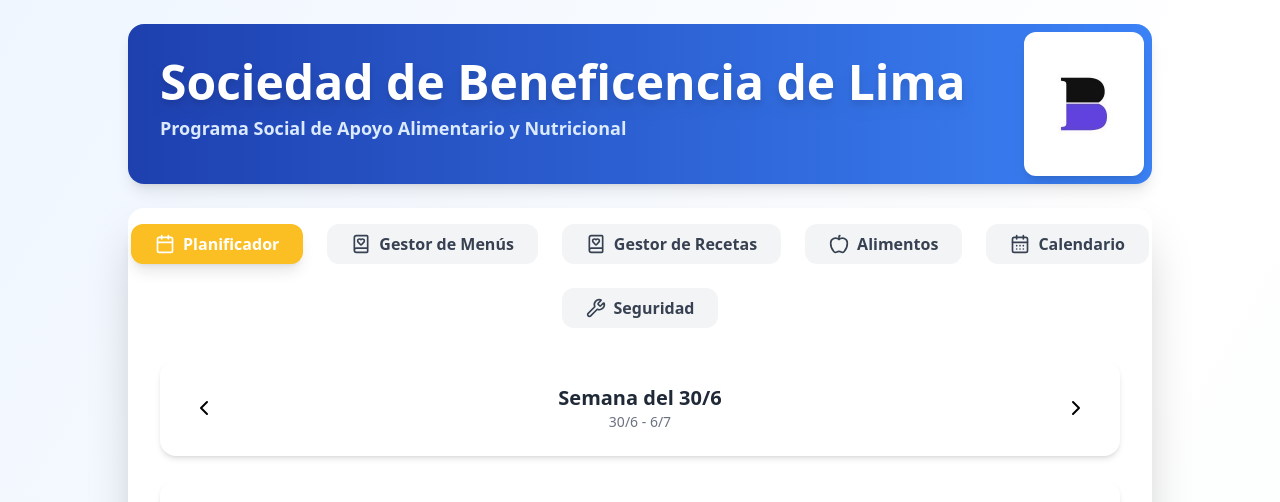
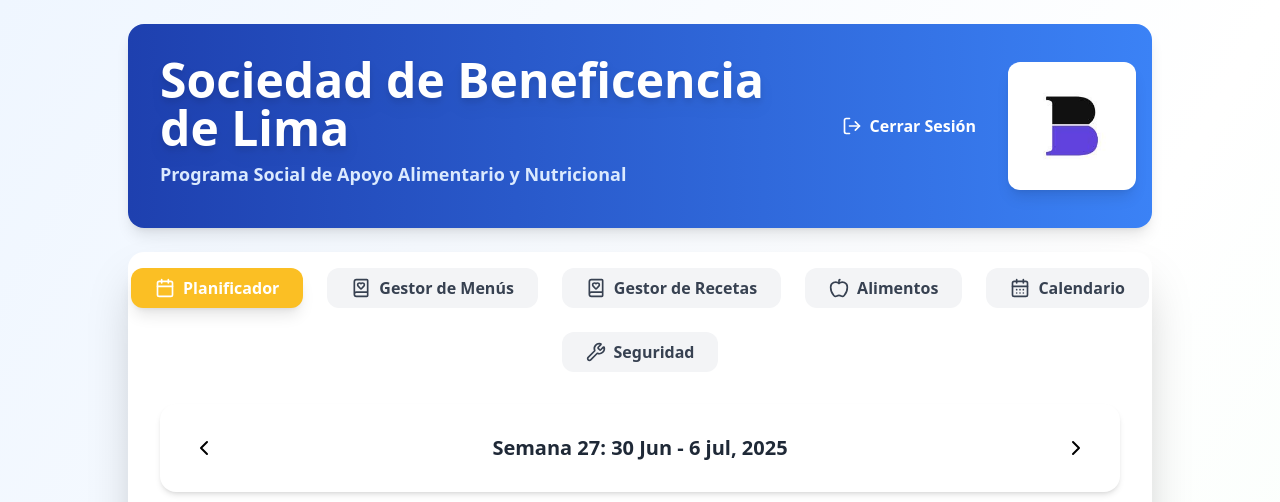
Before and after one commit to rcaichihua/nutricional-frontend, a React (Vite) app: page / in a window 1280 px wide. Shown: the top 502 px of the page. Built offline with nearby package versions, Linux system fonts and the light colour scheme; no server answers; sample sign-in values are in the browser's storage.

Commit message:
Cambio en Home-cerrar sesion-Nombre de semana-eliminacion de menu

```diff
--- a/src/pages/Home.jsx
+++ b/src/pages/Home.jsx
@@ -1,5 +1,5 @@
 import { useState } from "react";
-import { BookHeart, Calendar, Apple, Sparkles, HeartPlus, ChartLine, CalendarDays, Wrench } from "lucide-react";
+import { BookHeart, Calendar, Apple, Sparkles, HeartPlus, ChartLine, CalendarDays, Wrench, LogOut } from "lucide-react"; // Se añade el ícono LogOut
 import MenuPlanner from "./MenuPlanner";
 import RecipeManager from "./RecipeManager";
 import InsumosManager from "../pages/InsumosManager";
@@ -19,7 +19,8 @@
   const LOGO_URL = "/logo-blima.jpg";
   const navigate = useNavigate();
 
-  const handleLogoClick = () => {
+  // Se renombra la función para que sea específica del logout y no del logo
+  const handleLogout = () => {
     logout();
     navigate('/login');
   };
@@ -27,23 +28,35 @@
   return (
     <div className="min-h-screen bg-gradient-to-br from-blue-50 via-white to-green-50 flex flex-col items-center justify-start p-0 md:p-6">
       {/* Banner institucional */}
-      <div className="w-full max-w-5xl rounded-2xl shadow-lg mb-6 overflow-hidden flex flex-col md:flex-row items-center bg-gradient-to-r from-blue-800 to-blue-500">
-        {/* Responsive: stack logo/heading en mobile */}
+      <div className="w-full max-w-5xl rounded-2xl shadow-lg mb-6 overflow-hidden flex flex-col md:flex-row items-center justify-between bg-gradient-to-r from-blue-800 to-blue-500">
+        {/* Lado izquierdo con el título */}
         <div className="flex-1 flex flex-col items-center md:items-start p-4 md:p-8">
           <h1 className="text-3xl sm:text-4xl md:text-5xl font-extrabold text-white drop-shadow-lg mb-2 text-center md:text-left">
             Sociedad de Beneficencia de Lima
           </h1>
           <p className="text-base sm:text-lg text-blue-100 mb-2 font-semibold text-center md:text-left">
-          Programa Social de Apoyo Alimentario y Nutricional
+            Programa Social de Apoyo Alimentario y Nutricional
           </p>
         </div>
-        <div className="w-full md:w-auto flex justify-center md:justify-end">
+
+        {/* --- CONTENEDOR DERECHO MODIFICADO --- */}
+        <div className="flex items-center gap-4 m-2 md:m-4">
+          {/* --- NUEVO BOTÓN DE LOGOUT --- */}
+          <button
+            onClick={handleLogout}
+            className="flex items-center gap-2 px-4 py-2 rounded-lg text-white font-semibold hover:bg-white/20 transition-colors"
+            title="Cerrar Sesión"
+          >
+            <LogOut size={20} />
+            <span className="hidden sm:inline">Cerrar Sesión</span>
+          </button>
+
+          {/* Logo (se quita el onClick y cursor-pointer para evitar logout accidental) */}
           <img
             src={LOGO_URL}
             alt="Logo Beneficencia"
-            className="h-20 sm:h-24 md:h-36 m-2 bg-white rounded-xl shadow-lg cursor-pointer"
-            style={{ objectFit: "contain", padding: 10, maxWidth: 120 }}
-            onClick={handleLogoClick}
+            className="h-20 sm:h-24 md:h-32 bg-white rounded-xl shadow-lg p-2"
+            style={{ objectFit: 'contain' }}
           />
         </div>
       </div>
@@ -96,39 +109,6 @@
           >
             <Apple size={20} /> Alimentos
           </button>
-          {/* <button
-            className={`px-6 py-2 rounded-xl font-semibold flex items-center gap-2 transition-all
-              ${
-                activeTab === "nutrientes"
-                  ? "bg-cyan-600 text-white shadow-lg"
-                  : "bg-gray-100 text-gray-700 hover:bg-gray-200"
-              }`}
-            onClick={() => setActiveTab("nutrientes")}
-          >
-            <Sparkles size={20} /> Nutrientes
-          </button> */}
-          {/* <button
-            className={`px-6 py-2 rounded-xl font-semibold flex items-center gap-2 transition-all
-              ${
-                activeTab === "nutrientesReceta"
-                  ? "bg-cyan-600 text-white shadow-lg"
-                  : "bg-gray-100 text-gray-700 hover:bg-gray-200"
-              }`}
-            onClick={() => setActiveTab("nutrientesReceta")}
-          >
-            <Sparkles size={20} /> Nutrientes Receta
-          </button> */}
-          {/* <button
-            className={`px-6 py-2 rounded-xl font-semibold flex items-center gap-2 transition-all
-              ${
-                activeTab === "nutrientes2"
-                  ? "bg-cyan-500 text-white shadow-lg"
-                  : "bg-gray-100 text-gray-700 hover:bg-gray-200"
-              }`}
-            onClick={() => setActiveTab("nutrientes2")}
-          >
-            <HeartPlus size={20} /> Mejoras
-          </button> */}
           <button
             className={`px-6 py-2 rounded-xl font-semibold flex items-center gap-2 transition-all
               ${
--- a/src/pages/MenuPlanner.jsx
+++ b/src/pages/MenuPlanner.jsx
@@ -1,5 +1,7 @@
 import { useState, useEffect, useMemo, useCallback } from "react";
-import { User2, PlusCircle, X, ChevronLeft, ChevronRight } from "lucide-react";
+import { User2, PlusCircle, Trash2, ChevronLeft, ChevronRight } from "lucide-react"; // 1. Se añade el ícono Trash2
+import { format, getWeek } from 'date-fns';
+import { es } from 'date-fns/locale';
 import { useRecetas } from "../hooks/useRecetas";
 import { getMenus, crearMenu, editarMenu } from "../api/menus";
 import SelectRecipeModal from "../components/SelectRecipeModal";
@@ -19,30 +21,41 @@
 ];
 
 export default function MenuPlanner() {
-  const { asignacionMenu, createAsignacionMenu } = useAsignacionMenu();
+  // 2. Se importa la nueva función de eliminación del hook
+  const { asignacionMenu, createAsignacionMenu, deleteAsignacionMenu } = useAsignacionMenu();
   const { recetasConInsumos } = useRecetas({ onlyConInsumos: true });
 
-  // Nuevo estado: menús asignados por día y tipoComida
   const [menusPorDiaComida, setMenusPorDiaComida] = useState({});
 
   useEffect(() => {
-    // Agrupa las asignaciones por fechaAsignacion y tipoComida
     const agrupados = {};
     asignacionMenu.forEach((asig) => {
       const fecha = asig.fechaAsignacion;
       const tipo = asig.tipoComida;
       if (!agrupados[fecha]) agrupados[fecha] = {};
       if (!agrupados[fecha][tipo]) agrupados[fecha][tipo] = [];
-      agrupados[fecha][tipo].push(asig.menu);
+      // 3. Cambio clave: Se guarda la asignación completa (no solo el menú) para tener el ID de asignación
+      agrupados[fecha][tipo].push(asig);
     });
     setMenusPorDiaComida(agrupados);
   }, [asignacionMenu]);
 
-  // Estado para la semana seleccionada
+  // --- 4. NUEVA FUNCIÓN PARA MANEJAR LA ELIMINACIÓN ---
+  const handleEliminarAsignacion = useCallback(async (asignacionMenuId) => {
+    // Diálogo de confirmación para seguridad
+    if (window.confirm("¿Estás seguro de que deseas eliminar este menú asignado?")) {
+      const success = await deleteAsignacionMenu(asignacionMenuId);
+
+      if (!success) {
+        alert("Hubo un error al eliminar la asignación.");
+      }
+    }
+  }, [deleteAsignacionMenu]);
+  // --- FIN DE LA NUEVA FUNCIÓN ---
+
   const [semanaSeleccionada, setSemanaSeleccionada] = useState(() => {
     const hoy = new Date();
     const lunes = new Date(hoy);
-    // Corregir el cálculo del lunes (0 = domingo, 1 = lunes, etc.)
     const diaSemana = hoy.getDay();
     const diasHastaLunes = diaSemana === 0 ? 6 : diaSemana - 1;
     lunes.setDate(hoy.getDate() - diasHastaLunes);
@@ -59,13 +72,10 @@
 
   const [guardando, setGuardando] = useState({});
 
-  // Estado para almacenar los menús obtenidos
   const [menus, setMenus] = useState([]);
   const [cargandoMenus, setCargandoMenus] = useState(true);
-  // Estado para mostrar el loader solo si la carga tarda más de 300ms
   const [mostrarLoader, setMostrarLoader] = useState(false);
 
-  // Centralizar el refetch de menús y asignaciones
   const refetchMenusYAsignaciones = useCallback(async () => {
     setCargandoMenus(true);
     try {
@@ -81,7 +91,6 @@
     }
   }, [asignacionMenu]);
 
-  // Efecto para mostrar el loader solo si la carga tarda más de 300ms
   useEffect(() => {
     let timer;
     if (cargandoMenus) {
@@ -92,12 +101,10 @@
     return () => clearTimeout(timer);
   }, [cargandoMenus]);
 
-  // Refrescar al montar el componente
   useEffect(() => {
     refetchMenusYAsignaciones();
   }, [refetchMenusYAsignaciones]);
 
-  // Función para obtener las fechas de la semana
   const obtenerFechasSemana = (fechaInicio) => {
     const fechas = [];
     for (let i = 0; i < 7; i++) {
@@ -115,7 +122,6 @@
     });
   };
 
-  // Función para formatear fecha en formato YYYY-MM-DD
   const formatearFechaISO = useCallback((fecha) => {
     const year = fecha.getFullYear();
     const month = String(fecha.getMonth() + 1).padStart(2, '0');
@@ -123,21 +129,24 @@
     return `${year}-${month}-${day}`;
   }, []);
 
-  // Memoizar fechas de la semana
   const fechasSemana = useMemo(() =>
     obtenerFechasSemana(semanaSeleccionada),
     [semanaSeleccionada]
   );
 
+  const formattedWeekTitle = useMemo(() => {
+    const weekStart = fechasSemana[0];
+    const weekEnd = fechasSemana[6];
+    const weekNumber = getWeek(weekStart, { weekStartsOn: 1, locale: es });
+    return `Semana ${weekNumber}: ${format(weekStart, 'd MMM')} - ${format(weekEnd, 'd MMM, yyyy', { locale: es })}`;
+  }, [fechasSemana]);
 
-  // Memoizar función de verificación de recetas
   const tieneRecetas = useCallback((dia) => {
     const recetasDia = seleccionadas[dia];
     if (!recetasDia) return false;
     return Object.values(recetasDia).some(recetas => recetas && recetas.length > 0);
   }, [seleccionadas]);
 
-  // Memoizar función de carga de recetas
   const cargarRecetasDeMenuMemo = useCallback((fecha) => {
     const menuEncontrado = menus.find(menu => menu.fechaMenu === fecha);
 
@@ -164,25 +173,21 @@
     return null;
   }, [menus, recetasConInsumos]);
 
-  // Navegar a la semana anterior
   const semanaAnterior = () => {
     const nuevaSemana = new Date(semanaSeleccionada);
     nuevaSemana.setDate(semanaSeleccionada.getDate() - 7);
     setSemanaSeleccionada(nuevaSemana);
   };
 
-  // Navegar a la semana siguiente
   const semanaSiguiente = () => {
     const nuevaSemana = new Date(semanaSeleccionada);
     nuevaSemana.setDate(semanaSeleccionada.getDate() + 7);
     setSemanaSeleccionada(nuevaSemana);
   };
 
-  // Optimizar el useEffect para evitar cálculos innecesarios
   useEffect(() => {
     const nuevasSeleccionadas = {};
 
-    // Usar Map para búsquedas más eficientes
     const menusMap = new Map(menus.map(menu => [menu.fechaMenu, menu]));
 
     fechasSemana.forEach((fecha, index) => {
@@ -216,24 +221,19 @@
     setSeleccionadas(nuevasSeleccionadas);
   }, [semanaSeleccionada, menus, recetasConInsumos, formatearFechaISO]);
 
-  // Función para guardar un día específico
   const handleGuardarDia = useCallback(async (dia) => {
     setGuardando(prev => ({ ...prev, [dia]: true }));
 
     try {
-      // Obtener la fecha del día seleccionado
       const indexDia = DIAS_SEMANA.indexOf(dia);
       const fechaDia = fechasSemana[indexDia];
       const fechaFormateada = formatearFechaISO(fechaDia);
 
-      // Verificar si ya existe un menú para esta fecha
       const menuExistente = menus.find(menu => menu.fechaMenu === fechaFormateada);
 
-      // Construir el array de todas las recetas (existentes + nuevas)
       const todasLasRecetas = [];
       const recetasDia = seleccionadas[dia] || {};
 
-      // Recorrer cada tipo de comida
       COMIDAS.forEach(({ tipo }) => {
         const recetasComida = recetasDia[tipo] || [];
         recetasComida.forEach((receta, index) => {
@@ -245,13 +245,11 @@
         });
       });
 
-      // Si no hay recetas seleccionadas, mostrar mensaje
       if (todasLasRecetas.length === 0) {
         alert(`No hay recetas seleccionadas para el ${dia}.`);
         return;
       }
 
-      // Construir el objeto del menú
       const menuData = {
         nombreMenu: `Menú del ${fechaFormateada}`,
         fechaMenu: fechaFormateada,
@@ -263,23 +261,19 @@
       let menuResultado;
 
       if (menuExistente) {
-        // Si existe, editar el menú existente
         menuResultado = await editarMenu({
           ...menuExistente,
           ...menuData
         });
 
-        // Actualizar la lista de menús localmente
         setMenus(prev => prev.map(menu =>
           menu.menuId === menuExistente.menuId ? menuResultado : menu
         ));
 
         alert(`¡Menú del ${dia} actualizado exitosamente!`);
       } else {
-        // Si no existe, crear nuevo menú
         menuResultado = await crearMenu(menuData);
 
-        // Actualizar la lista de menús localmente
         setMenus(prev => [...prev, menuResultado]);
 
         alert(`¡Menú del ${dia} creado exitosamente!`);
@@ -292,7 +286,6 @@
     }
   }, [fechasSemana, formatearFechaISO, menus, seleccionadas]);
 
-  // Memoizar handlers para evitar re-renders innecesarios
   const handleAbrirModal = useCallback((dia, tipoComida) => {
     setModalInfo({ dia, comida: tipoComida });
     setModalOpen(true);
@@ -301,10 +294,9 @@
   const handleSeleccionarReceta = useCallback((receta) => {
     setSeleccionadas((prev) => {
       const recetasPorComida = prev[modalInfo.dia]?.[modalInfo.comida] || [];
-      // Validar si ya existe esa receta para este día y comida
       if (recetasPorComida.some((r) => r.recetaId === receta.recetaId)) {
         alert("¡Esta receta ya está asignada para este día y comida!");
-        return prev; // No agregar duplicado
+        return prev;
       }
       return {
         ...prev,
@@ -333,7 +325,6 @@
 
   return (
     <section>
-      {/* Selector de semana */}
       <div className="bg-white rounded-2xl shadow-md p-6 mb-6">
         <div className="flex items-center justify-between">
           <button
@@ -344,13 +335,9 @@
           </button>
 
           <div className="text-center">
-            <h3 className="text-xl font-bold text-gray-800">
-              Semana del {formatearFecha(semanaSeleccionada)}
-            </h3>
-            <p className="text-sm text-gray-500">
-              {formatearFecha(fechasSemana[0])} - {formatearFecha(fechasSemana[6])}
-            </p>
-            {/* Eliminado texto duplicado de carga, solo se muestra el loader superpuesto */}
+            <h2 className="text-xl font-bold text-gray-800">
+              {formattedWeekTitle}
+            </h2>
           </div>
 
           <button
@@ -361,8 +348,6 @@
           </button>
         </div>
       </div>
-
-      {/* Renderiza el contenido principal siempre, y superpone el loader si mostrarLoader es true */}
       <div className="relative">
         {mostrarLoader && (
           <div className="absolute inset-0 flex flex-col items-center justify-center bg-white bg-opacity-70 z-10">
@@ -371,7 +356,6 @@
           </div>
         )}
         <div className={mostrarLoader ? "pointer-events-none opacity-50" : ""}>
-          {/* ...contenido principal... */}
           <div className="space-y-8">
             {DIAS_SEMANA.map((dia, index) => {
               const fechaISO = formatearFechaISO(fechasSemana[index]);
@@ -414,25 +398,31 @@
                       />
                     </div>
                   </div>
-                  {/* Menús asignados por tipo de comida */}
                   <div className="flex flex-col md:flex-row gap-4">
                     {COMIDAS.map(({ tipo, color }) => (
                       <div key={tipo} className="flex-1 flex flex-col gap-2">
                         <span className={`font-semibold ${color}`}>{tipo}</span>
                         <div className="space-y-2">
-                          {(asignadosPorComida[tipo] || []).map((menu, idx) => (
+                          {/* --- 5. BUCLE DE RENDERIZADO MODIFICADO --- */}
+                          {(asignadosPorComida[tipo] || []).map((asignacion) => (
                             <div
-                              key={menu.menuId + '-' + tipo + '-' + fechaISO}
-                              className="w-full border-2 border-blue-200 rounded-xl py-3 px-4 flex items-center justify-between bg-blue-50"
+                              key={asignacion.asignacionMenuId}
+                              className="w-full border-2 border-blue-200 rounded-xl py-3 px-4 flex items-center justify-between bg-blue-50 group"
                             >
                               <span className="font-bold text-blue-700">
-                                {menu.nombreMenu}
+                                {asignacion.menu.nombreMenu}
                               </span>
-                              {/* Aquí podrías agregar botón para quitar menú si lo necesitas */}
+                              {/* --- BOTÓN DE ELIMINAR --- */}
+                              <button
+                                onClick={() => handleEliminarAsignacion(asignacion.asignacionMenuId)}
+                                className="opacity-0 group-hover:opacity-100 transition-opacity"
+                                title="Eliminar asignación de menú"
+                              >
+                                <Trash2 className="text-red-500 hover:text-red-700" size={20} />
+                              </button>
                             </div>
                           ))}
                         </div>
-                        {/* Botón para agregar menú a este tipo de comida */}
                         <button
                           className="mt-2 w-full border-2 border-dashed border-gray-300 rounded-xl py-3 flex items-center justify-center gap-2 text-gray-500 hover:bg-gray-50 transition"
                           onClick={() => handleAbrirModal(dia, tipo)}
@@ -442,24 +432,12 @@
                       </div>
                     ))}
                   </div>
-                  {/* Aquí podrías agregar botón de guardar asignación si lo necesitas */}
                 </div>
               );
             })}
           </div>
         </div>
       </div>
-      {/* Modal */}
-      {/* <SelectRecipeModal
-        open={modalOpen}
-        onClose={() => setModalOpen(false)}
-        recetas={recetasConInsumos}
-        dia={modalInfo.dia}
-        comida={modalInfo.comida}
-        onSelect={handleSeleccionarReceta}
-        seleccionadas={seleccionadas}
-      /> */}
-      {/* --- Modal simplificado --- */}
       {modalOpen && (
         <SelectMenuModal
           open={modalOpen}
@@ -474,6 +452,7 @@
             if (!modalOpen) return [];
             const idx = DIAS_SEMANA.indexOf(modalInfo.dia);
             const fechaISO = idx >= 0 ? formatearFechaISO(fechasSemana[idx]) : "";
+            // Se debe devolver la asignación completa, no solo el menú
             return menusPorDiaComida[fechaISO]?.[modalInfo.comida] || [];
           })()}
           onSave={async (seleccionados) => {
@@ -488,7 +467,6 @@
             if (!ok) {
               alert("Error al guardar la asignación");
             }
-            // Si necesitas refrescar menús, puedes llamar refetchMenusYAsignaciones aquí
           }}
         />
       )}
```
Also changed, not shown: src/components/SelectMenuModal.jsx (+5 -2 lines), src/hooks/useAsignacionMenu.jsx (+21 -5 lines).
